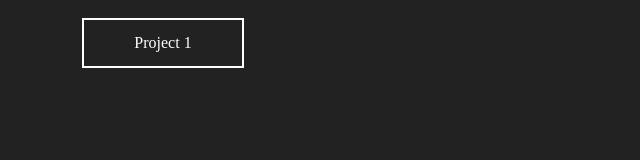
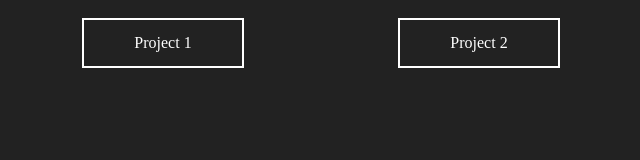
Before and after one commit to mahm0udnasr/50-HTML-CSS-JS-Projects, a plain HTML site: page index.html in a window 1280 px wide. Shown: the whole page, without its empty margins (3-643 px from the left). Drawn offline with Linux system fonts and the light colour scheme.

Commit message:
add project number 2

```diff
--- a/index.html
+++ b/index.html
@@ -11,6 +11,7 @@
     <link rel="stylesheet" href="style.css" />
   </head>
   <body>
-      <a href="01.bg-video/index.html">Project 1</a>
+    <a href="01.bg-video/index.html">Project 1</a>
+    <a href="02.loading-animation/index.html">Project 2</a>
   </body>
 </html>
```
